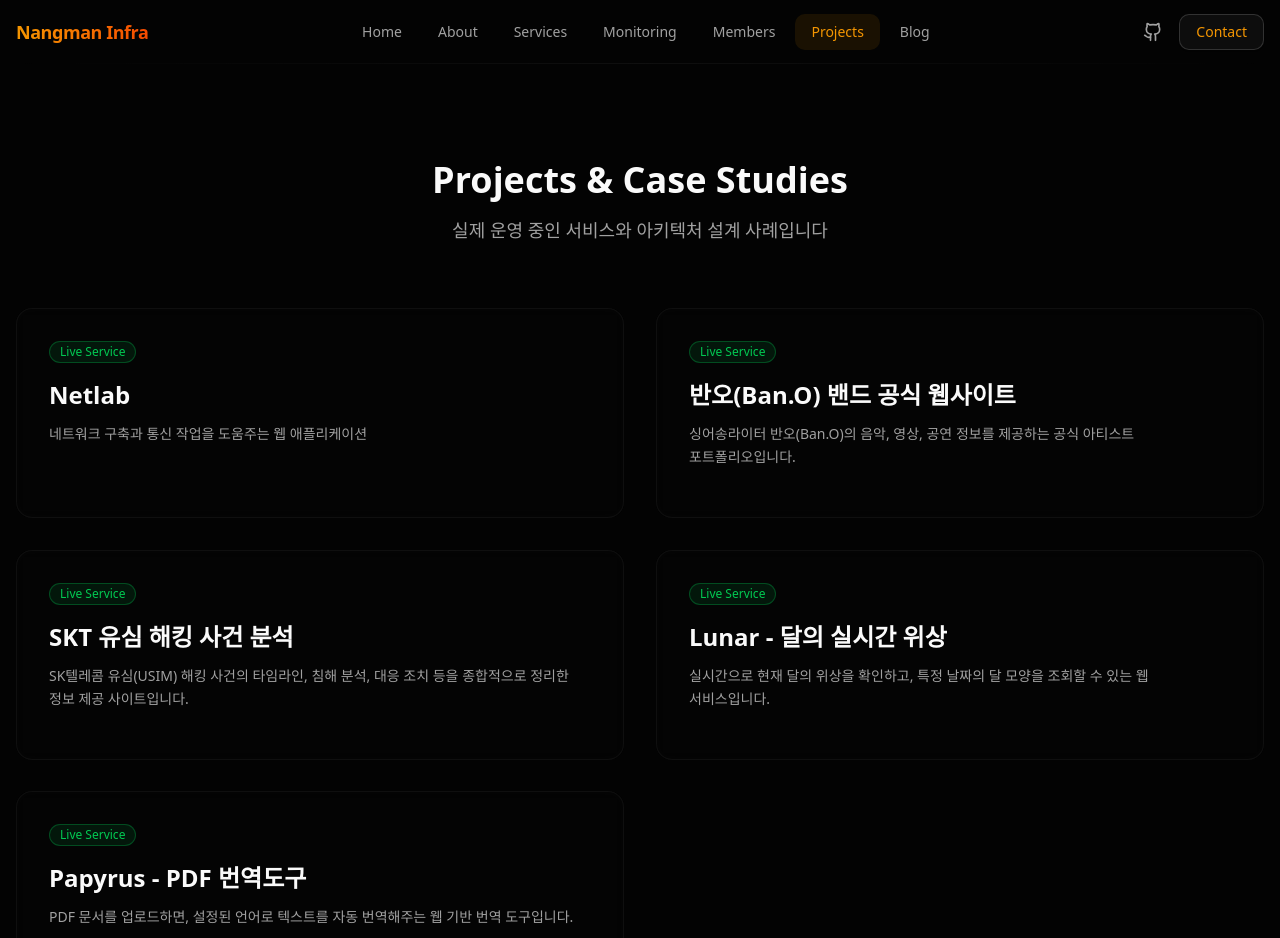
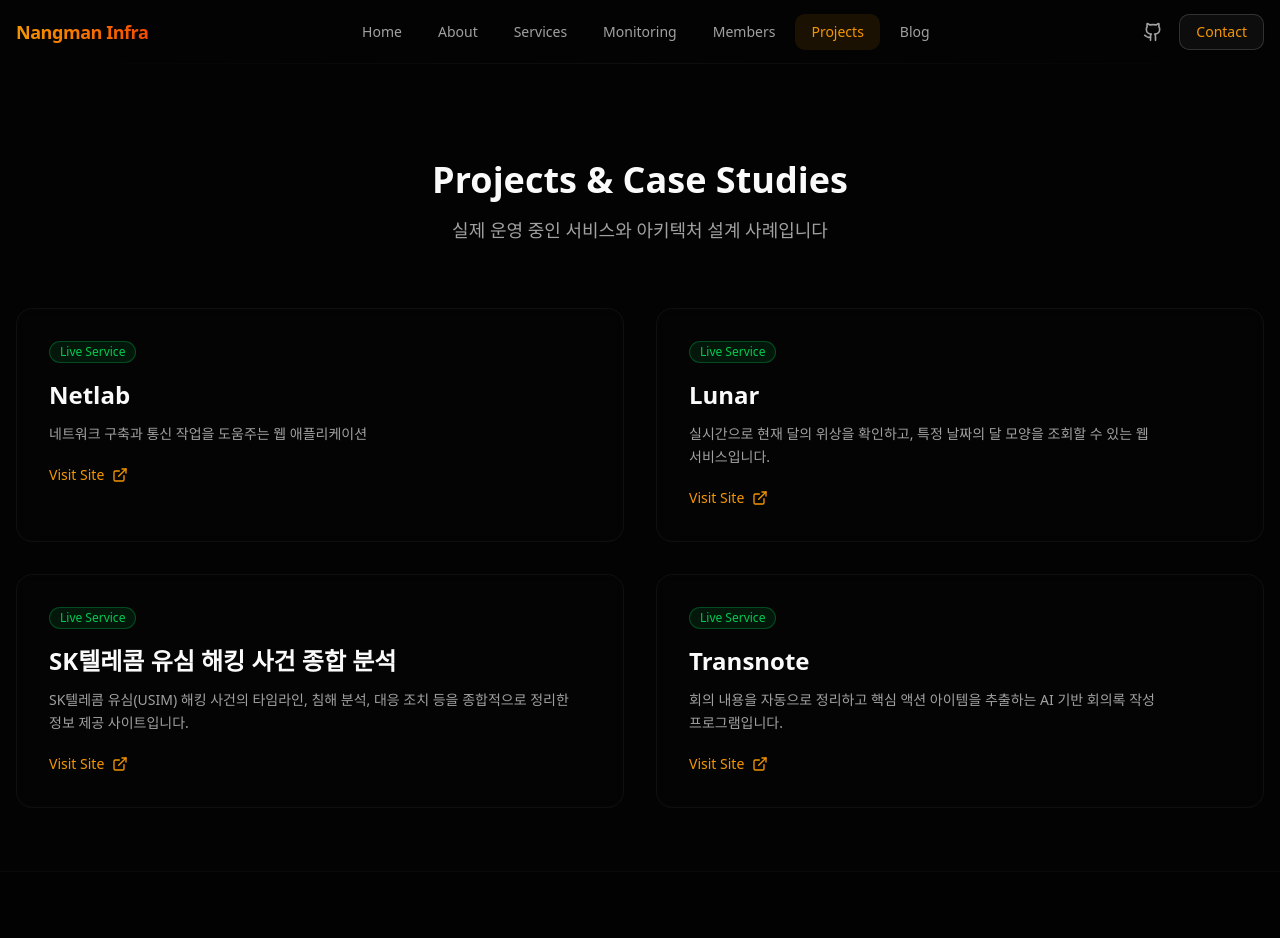
Before and after one commit to nangman-infra/nangman-infra-web, a Next.js app in the folder frontend/: page /projects in a window 1280 px wide. Shown: the top 938 px of the page. Built offline with nearby package versions, Linux system fonts and the light colour scheme.

Commit message:
feat: update projects list and add Transnote

```diff
--- a/frontend/app/projects/layout.tsx
+++ b/frontend/app/projects/layout.tsx
@@ -2,10 +2,10 @@
 
 export const metadata: Metadata = {
   title: "Projects & Case Studies",
-  description: "실제 운영 중인 서비스와 아키텍처 설계 사례를 확인하세요. Netlab, Lunar, Papyrus 등 다양한 프로젝트를 소개합니다.",
+  description: "실제 운영 중인 서비스와 아키텍처 설계 사례를 확인하세요. Netlab, Lunar, SK텔레콤 유심 해킹 사건 종합 분석, Transnote 프로젝트를 소개합니다.",
   openGraph: {
     title: "Projects & Case Studies | Nangman Infra",
-    description: "실제 운영 중인 서비스와 아키텍처 설계 사례를 확인하세요. Netlab, Lunar, Papyrus 등 다양한 프로젝트를 소개합니다.",
+    description: "실제 운영 중인 서비스와 아키텍처 설계 사례를 확인하세요. Netlab, Lunar, SK텔레콤 유심 해킹 사건 종합 분석, Transnote 프로젝트를 소개합니다.",
     url: "https://nangman.cloud/projects",
   },
 };
--- a/frontend/app/projects/page.tsx
+++ b/frontend/app/projects/page.tsx
@@ -19,30 +19,28 @@
     name: "Netlab",
     description: "네트워크 구축과 통신 작업을 도움주는 웹 애플리케이션",
     status: "live",
+    url: "https://netlab.wisoft.io/",
   },
   {
-    id: "bano",
-    name: "반오(Ban.O) 밴드 공식 웹사이트",
-    description: "싱어송라이터 반오(Ban.O)의 음악, 영상, 공연 정보를 제공하는 공식 아티스트 포트폴리오입니다.",
+    id: "lunar",
+    name: "Lunar",
+    description: "실시간으로 현재 달의 위상을 확인하고, 특정 날짜의 달 모양을 조회할 수 있는 웹 서비스입니다.",
     status: "live",
+    url: "https://lunar.wisoft.io/",
   },
   {
     id: "skt-usim",
-    name: "SKT 유심 해킹 사건 분석",
+    name: "SK텔레콤 유심 해킹 사건 종합 분석",
     description: "SK텔레콤 유심(USIM) 해킹 사건의 타임라인, 침해 분석, 대응 조치 등을 종합적으로 정리한 정보 제공 사이트입니다.",
     status: "live",
+    url: "https://skt-hack.wisoft.io/",
   },
   {
-    id: "lunar",
-    name: "Lunar - 달의 실시간 위상",
-    description: "실시간으로 현재 달의 위상을 확인하고, 특정 날짜의 달 모양을 조회할 수 있는 웹 서비스입니다.",
+    id: "transnote",
+    name: "Transnote",
+    description: "회의 내용을 자동으로 정리하고 핵심 액션 아이템을 추출하는 AI 기반 회의록 작성 프로그램입니다.",
     status: "live",
-  },
-  {
-    id: "papyrus",
-    name: "Papyrus - PDF 번역도구",
-    description: "PDF 문서를 업로드하면, 설정된 언어로 텍스트를 자동 번역해주는 웹 기반 번역 도구입니다.",
-    status: "live",
+    url: "https://transnote.nangman.cloud",
   },
 ];
 
```
